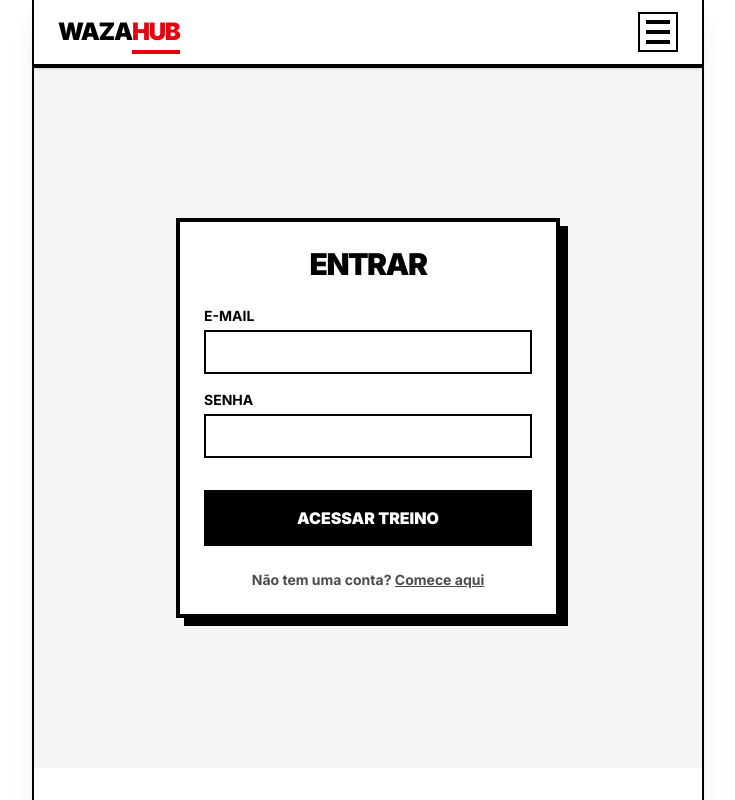
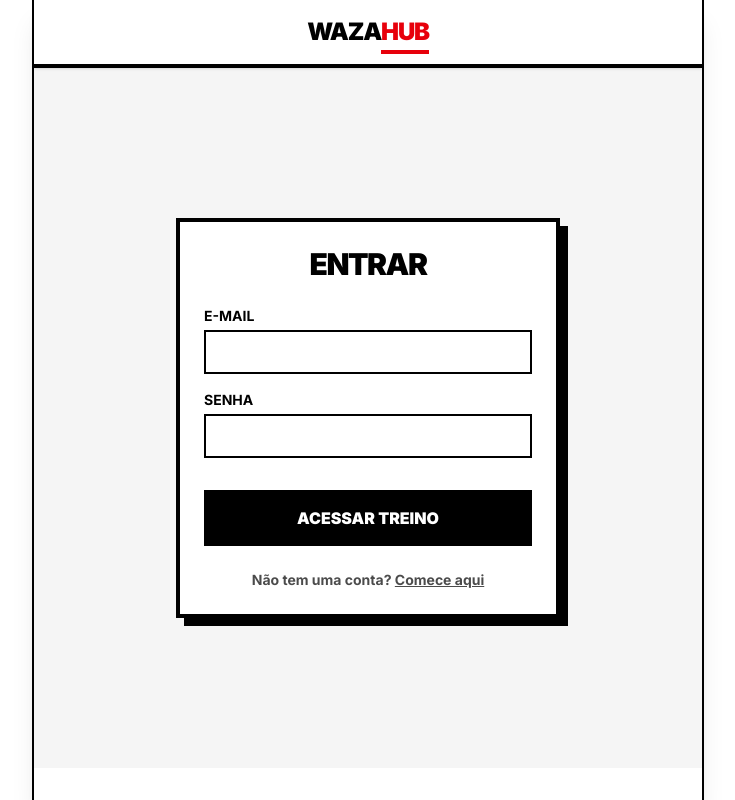
Before and after one commit to bielfernandes-projects/waza-hub, a Next.js app: page /login in a window 1280 px wide. Shown: the whole page, without its empty margins (272-1007 px from the left). Built offline with nearby package versions, Linux system fonts and the light colour scheme; no server answers.

Commit message:
style(header): center logo and hide menu on login page

```diff
--- a/src/components/Header.tsx
+++ b/src/components/Header.tsx
@@ -19,14 +19,17 @@ export function Header() {
     { name: 'Perfil', href: '#' },
   ];
 
+  const isLoginPage = pathname === '/login';
+
   return (
     <>
       <header className="sticky top-0 z-40 w-full border-b-4 border-black bg-white shadow-sm">
-        <div className="flex h-16 items-center justify-between px-6">
+        <div className={`flex h-16 items-center px-6 ${isLoginPage ? 'justify-center' : 'justify-between'}`}>
           <Link href="/" onClick={closeSidebar} className="font-black text-2xl uppercase tracking-tighter hover:scale-105 transition-transform">
             Waza<span className="text-red-600 border-b-4 border-red-600 pb-1">Hub</span>
           </Link>
 
+          {!isLoginPage && (
             <button
               onClick={toggleSidebar}
               className="flex h-10 w-10 flex-col items-center justify-center gap-1.5 border-2 border-black bg-white hover:bg-black hover:text-white transition-colors"
@@ -36,6 +39,7 @@ export function Header() {
               <span className="block h-1 w-6 bg-current"></span>
               <span className="block h-1 w-6 bg-current"></span>
             </button>
+          )}
         </div>
       </header>
 
```
Lines whose indentation alone changed are shown as unchanged.
